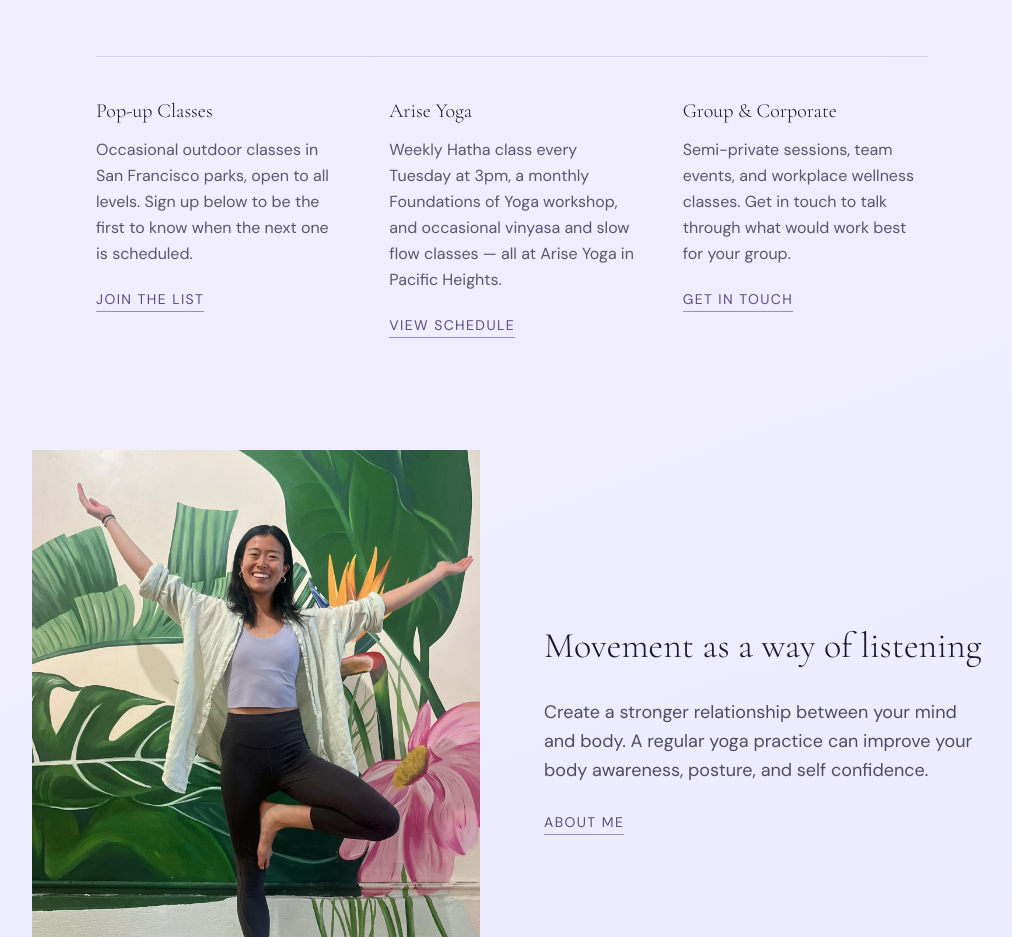
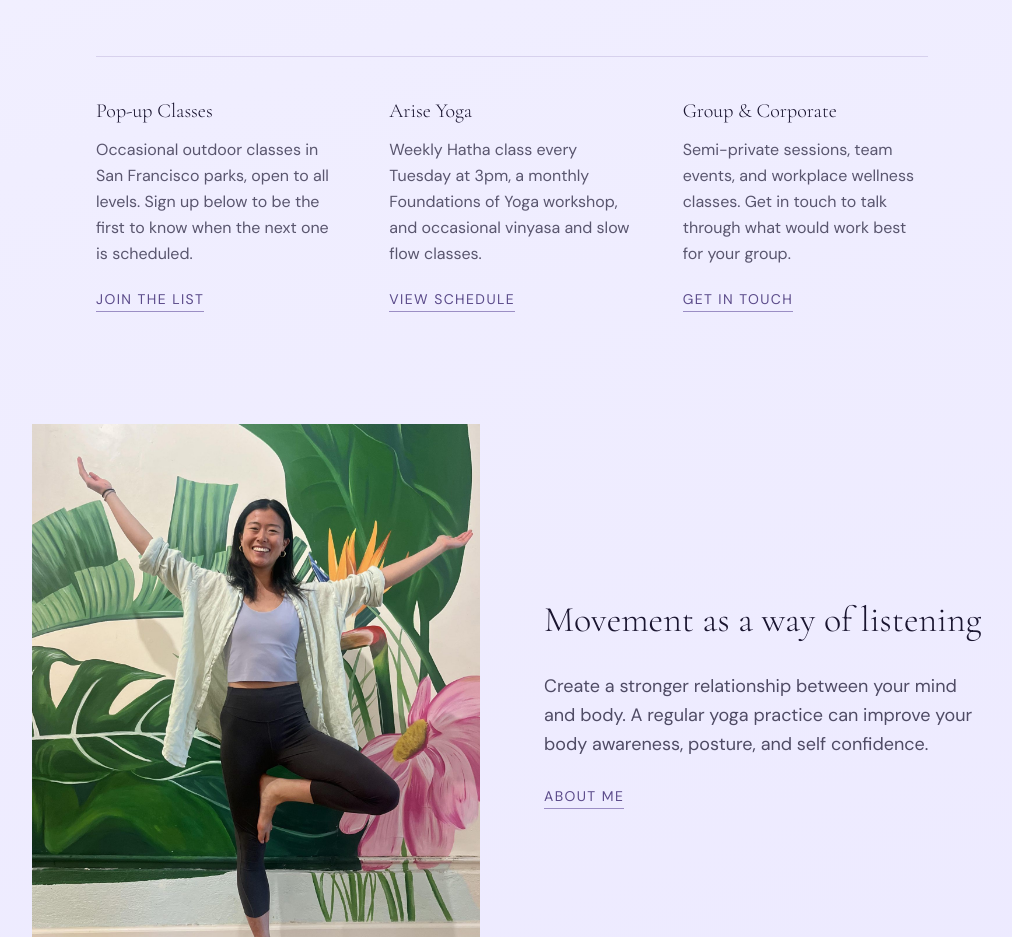
Before and after one commit to JuliaHu1/yoga, a Next.js app: page / in a window 1280 px wide. Shown: the part 1620-2557 px from the top of the page, without its empty margins (128-1140 px from the left). Built offline with nearby package versions, Linux system fonts and the light colour scheme.

Commit message:
Remove 'all at Arise Yoga in Pacific Heights' trailing phrase
Co-Authored-By: Claude Sonnet 4.6 <noreply@anthropic.com>
Claude-Session: https://claude.ai/code/session_01P1SWMYGESX7ZZ32V5689aX

```diff
--- a/app/page.tsx
+++ b/app/page.tsx
@@ -62,7 +62,7 @@ export default function Home() {
             <div>
               <h3 className="font-serif text-xl font-light text-[#1A1530] mb-3">Arise Yoga</h3>
               <p className="text-[#1A1530]/70 leading-relaxed text-base mb-5">
-                Weekly Hatha class every Tuesday at 3pm, a monthly Foundations of Yoga workshop, and occasional vinyasa and slow flow classes — all at Arise Yoga in Pacific Heights.
+                Weekly Hatha class every Tuesday at 3pm, a monthly Foundations of Yoga workshop, and occasional vinyasa and slow flow classes.
               </p>
               <a
                 href="https://www.arise.yoga/sanfrancisco"
```
